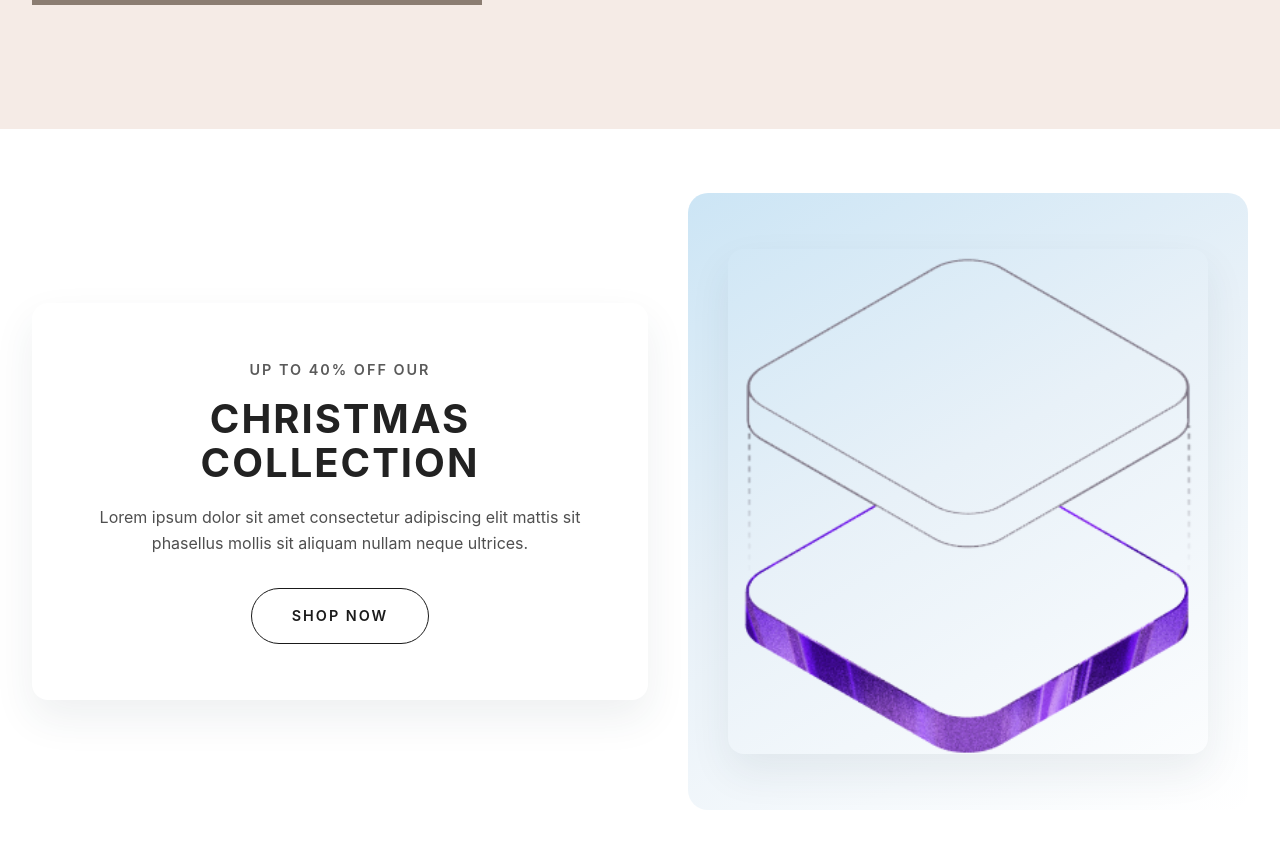
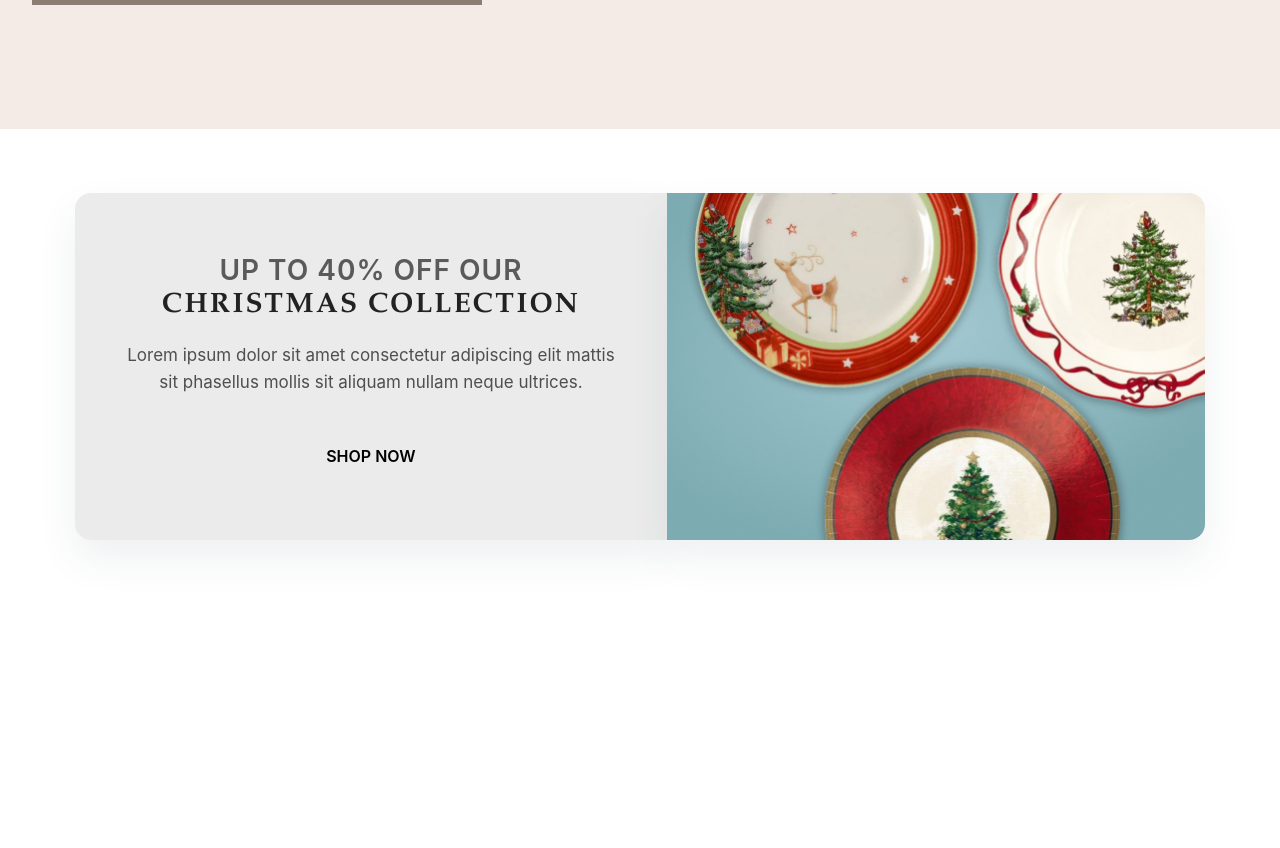
Before and after one commit to raimkulovbaiel1/moonShop, a React (Vite) app: page / in a window 1280 px wide. Shown: the part 680-1528 px from the top of the page. After the commit the page ends 1284 px from the top, so only its background shows below. Built offline with nearby package versions, Linux system fonts and the light colour scheme.

Commit message:
refact-HeroBanner+added-fontGoromont

```diff
--- a/index.html
+++ b/index.html
@@ -5,6 +5,7 @@
     <link rel="icon" type="image/svg+xml" href="/favicon.svg" />
     <meta name="viewport" content="width=device-width, initial-scale=1.0" />
       <link href="/src/style.css" rel="stylesheet">
+      <link href="https://fonts.googleapis.com/css2?family=EB+Garamond:wght@400;600;700&display=swap" rel="stylesheet">
     <title>vite-project</title>
   </head>
   <body>
--- a/src/pages/Home/Sections/Hero_Banner/index.tsx
+++ b/src/pages/Home/Sections/Hero_Banner/index.tsx
@@ -1,7 +1,6 @@
 import React from 'react';
 import './style.css';
-
-import heroImage from '../../../../assets/hero.png';
+//import image1 from '../../assets/images/Hero_Banner/Image1.png';
 
 const Hero_Banner: React.FC = () => {
   return (
@@ -23,7 +22,7 @@ const Hero_Banner: React.FC = () => {
           <div className="hero-banner__media-inner">
             <img
               className="hero-banner__image"
-              src={heroImage}
+              src="src/assets/images/Hero_Banner/Image1.png"
               alt="Christmas plates"
               loading="lazy"
             />
--- a/src/pages/Home/Sections/Hero_Banner/style.css
+++ b/src/pages/Home/Sections/Hero_Banner/style.css
@@ -1,37 +1,41 @@
 .hero-banner {
   width: 100%;
-  background-color: #ffffff;
   padding: 4rem 2rem;
 }
 
 .hero-banner__container {
-  max-width: 1400px;
+  max-width: 1130px;
   margin: 0 auto;
   display: grid;
   grid-template-columns: 1.1fr 1fr;
-  gap: 2.5rem;
-  align-items: center;
+  gap: 0;
+  align-items: stretch;
 }
 
 .hero-banner__text {
-  background-color: #ffffff;
+  background-color: #ebebeb;
   padding: 3.5rem 3rem;
-  border-radius: 1rem;
+  border-radius: 1rem 0 0 1rem;
   box-shadow: 0 18px 40px rgba(34, 60, 80, 0.08);
   text-align: center;
+  display: flex;
+  flex-direction: column;
+  justify-content: center;
 }
 
 .hero-banner__pretitle {
+  font-family: 'Inter', sans-serif;
   margin: 0;
-  font-size: 0.9rem;
-  letter-spacing: 2px;
+  font-size: 28px;
+  letter-spacing: 1px;
   font-weight: 600;
   color: #5a5a5a;
 }
 
 .hero-banner__title {
-  margin: 1rem 0 1.25rem;
-  font-size: 2.5rem;
+  font-family: "Garamond", serif;
+  margin: 0rem 0 1.25rem;
+  font-size: 28px;
   line-height: 1.1;
   letter-spacing: 2px;
   font-weight: 700;
@@ -39,59 +43,41 @@
 }
 
 .hero-banner__description {
+  font-family: 'Inter', sans-serif;
   margin: 0 0 2rem;
   color: #4f4f4f;
   line-height: 1.6;
-  font-size: 1rem;
+  font-size: 17px;
   max-width: 520px;
   margin-left: auto;
   margin-right: auto;
 }
 
 .hero-banner__button {
-  display: inline-flex;
   align-items: center;
   justify-content: center;
   padding: 1rem 2.5rem;
-  border: 1px solid #1a1a1a;
-  background-color: transparent;
-  color: #1a1a1a;
-  font-size: 0.9rem;
   font-weight: 600;
-  letter-spacing: 2px;
-  text-transform: uppercase;
   cursor: pointer;
   transition: all 0.25s ease;
-  border-radius: 999px;
-}
-
-.hero-banner__button:hover {
-  background-color: #1a1a1a;
-  color: #ffffff;
 }
 
 .hero-banner__media {
-  position: relative;
-  overflow: hidden;
-  border-radius: 1.25rem;
-  background: linear-gradient(150deg, #cce5f5 0%, #e8f1f8 45%, #ffffff 100%);
-  padding: 3.5rem 2.5rem;
-  display: flex;
-  align-items: center;
-  justify-content: center;
+  height: 100%;
 }
 
 .hero-banner__media-inner {
   width: 100%;
-  max-width: 520px;
+  max-width: 100%;
+  height: 100%;
   position: relative;
 }
 
 .hero-banner__image {
   width: 100%;
-  height: auto;
+  height: 100%;
   display: block;
-  border-radius: 1rem;
+  border-radius: 0 1rem 1rem 0;
   object-fit: cover;
   box-shadow: 0 18px 40px rgba(34, 60, 80, 0.08);
 }
@@ -103,10 +89,11 @@
 
   .hero-banner__container {
     grid-template-columns: 1fr;
-    gap: 2rem;
+    gap: 1.5rem;
   }
 
   .hero-banner__text {
+    border-radius: 1rem;
     padding: 2.75rem 2rem;
   }
 
@@ -119,8 +106,9 @@
     max-width: 100%;
   }
 
-  .hero-banner__media {
-    padding: 2.5rem 2rem;
+  .hero-banner__image {
+    border-radius: 1rem;
+    height: auto;
   }
 }
 
```
Also changed, not shown: src/assets/images/Hero_Banner/Image1.png (added).
